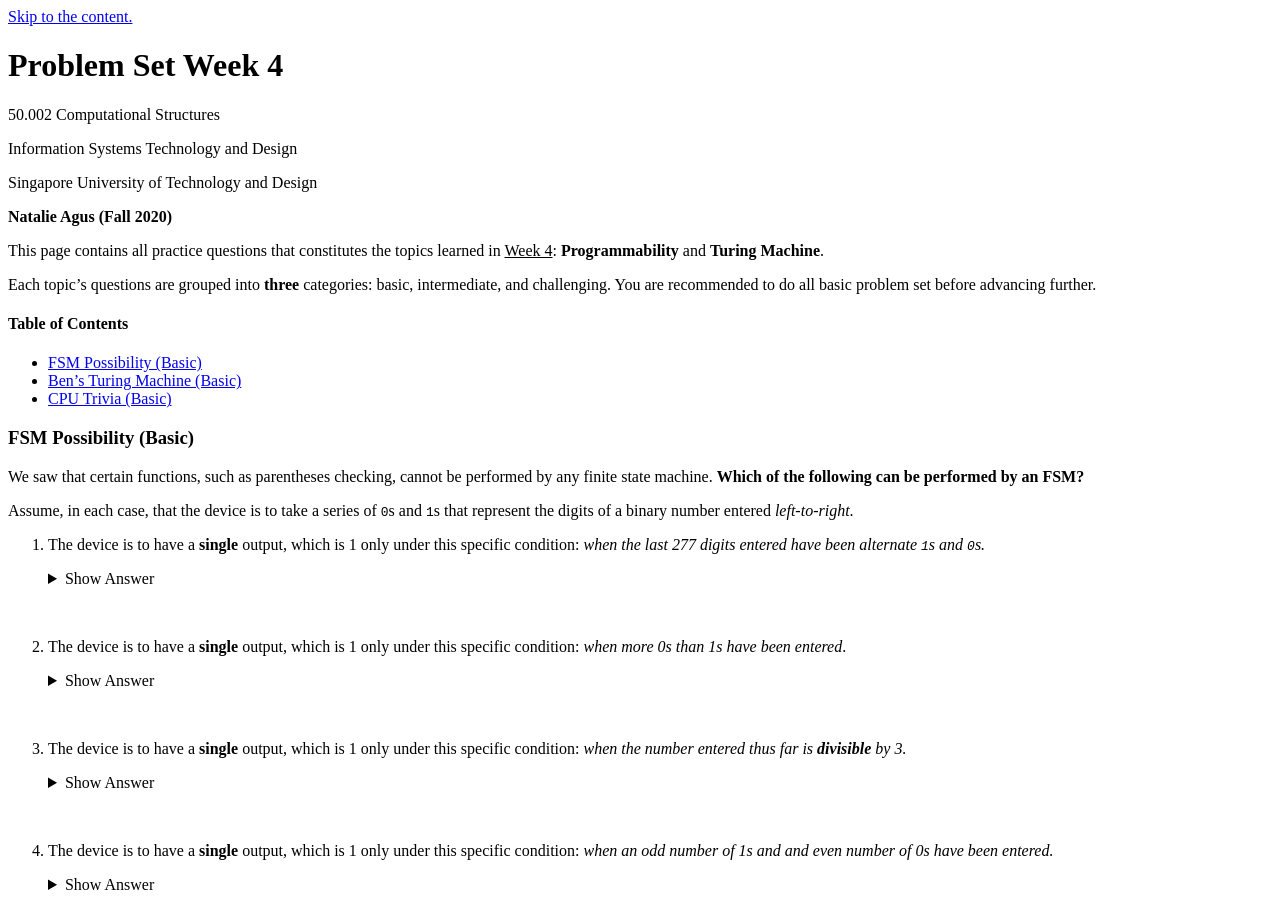
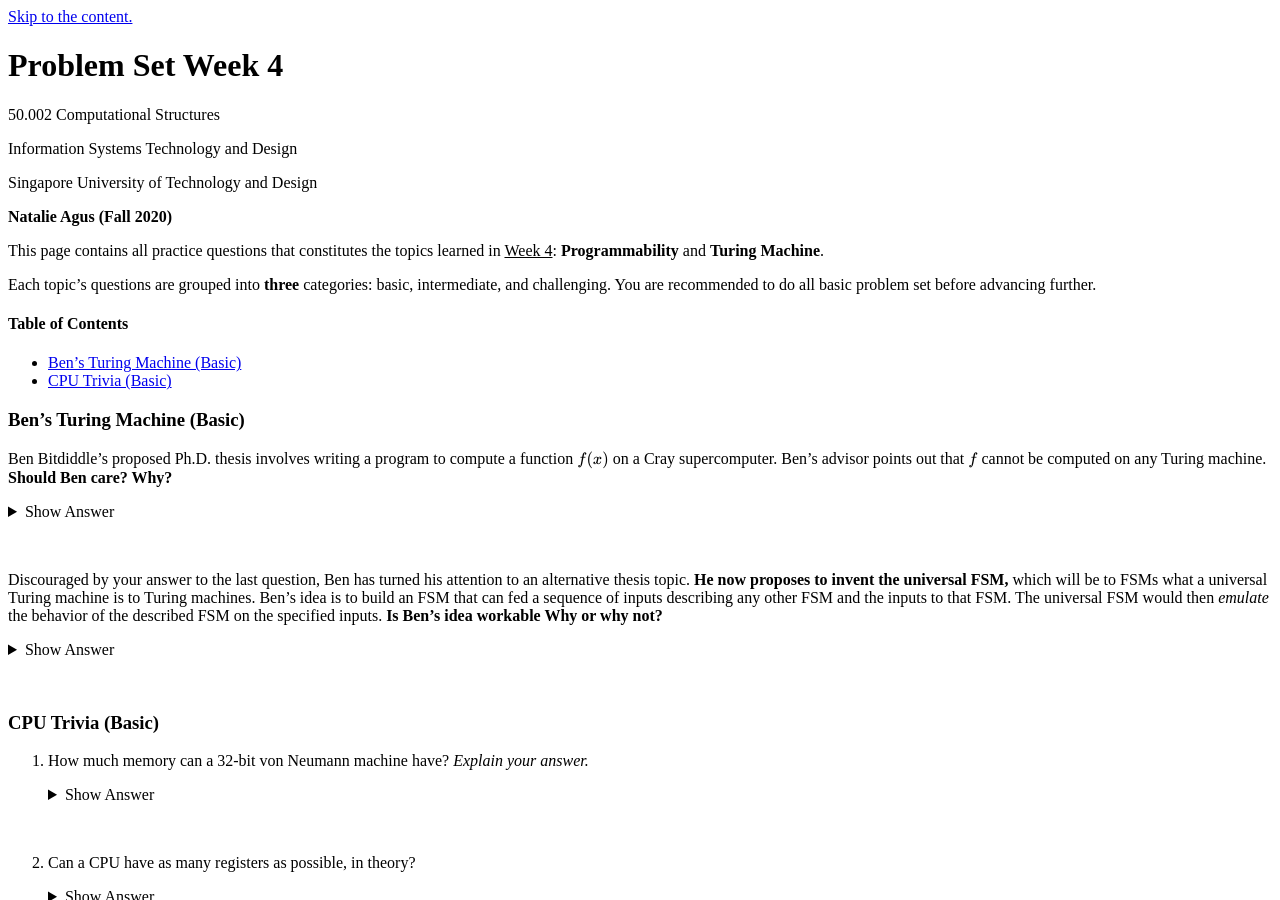
Before and after one commit to natalieagus/natalieagus.github.io, a Jekyll site: the page built from 50002/50002problem_set_4.md, in a window 1280 px wide and 900 px high. Built offline with Jekyll 4.4.1, drawn with Linux system fonts in a browser that asks for light colours; formulas are drawn with MathJax 3; a script that is not in the unit is left out; the repository's description, which GitHub fills in, is left out.

Commit message:
50002/50002problem_set_4.md updated from https://stackedit.io/

```diff
--- a/50002/50002problem_set_4.md
+++ b/50002/50002problem_set_4.md
@@ -19,64 +19,6 @@ Each topic's questions are grouped into **three** categories: basic, intermediat
 {% include toc.html %}
 {::options parse_block_html="false" /}
 
-
-
-### FSM Possibility (Basic)
-
-
-
-We saw that certain functions, such as parentheses checking, cannot be performed by any finite state machine. **Which of the following can be performed by an FSM?**
-
-Assume, in each case, that the device is to take a series of `0`s and `1`s that represent the digits of a binary number entered *left-to-right*.
-
-1. The device is to have a **single** output, which is 1 only under this specific condition: *when the last 277 digits entered have been alternate `1`s and `0`s.*
-
-	{::options parse_block_html="true" /}
-	<details>
-	<summary markdown="span">Show Answer</summary>
-
-	**Yes**. It is a bit tedious for 277 digits, but you should be able to sketch FSM for 3 or 4 digits.
-	</details>
-	<br/>
-	{::options parse_block_html="false" /}
-
-
-1. The device is to have a **single** output, which is 1 only under this specific condition: *when more 0s than 1s have been entered*.
-
-
-	{::options parse_block_html="true" /}
-	<details>
-	<summary markdown="span">Show Answer</summary>
-
-	**No**. Requires unbounded counting.
-	</details>
-	<br/>
-	{::options parse_block_html="false" /}
-
-1. The device is to have a **single** output, which is 1 only under this specific condition: *when the number entered thus far is **divisible** by 3.*
-
-
-	{::options parse_block_html="true" /}
-	<details>
-	<summary markdown="span">Show Answer</summary>
-
-	**Yes**, can be done by a 3-state machine.
-	</details>
-	<br/>
-	{::options parse_block_html="false" /}
-
-
-1. The device is to have a **single** output, which is 1 only under this specific condition: *when an odd number of 1s and and even number of 0s have been entered.*
-
-
-	{::options parse_block_html="true" /}
-	<details>
-	<summary markdown="span">Show Answer</summary>
-
-	**Yes**, can be done with a 4-state machine.
-	</details>
-	<br/>
-	{::options parse_block_html="false" /}
 
 
 
```
Also changed, not shown: other parts of 50002/50002problem_set_4.md (+1 -1 lines).
